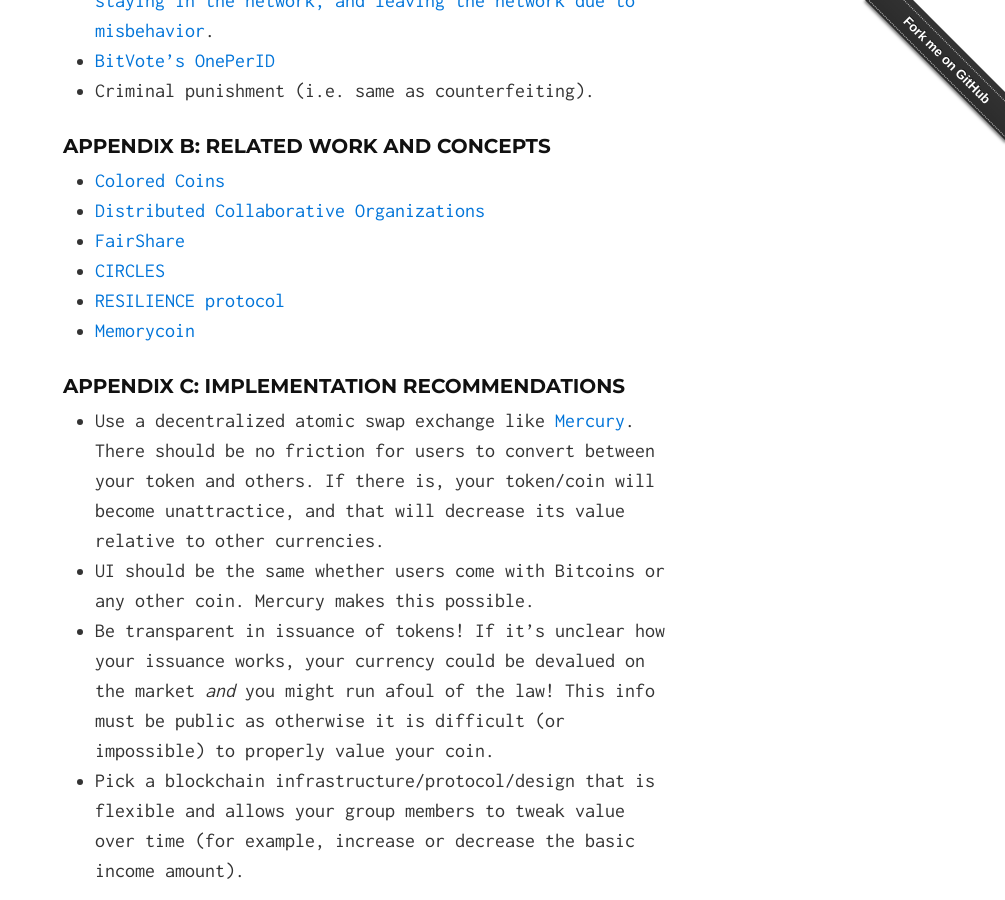
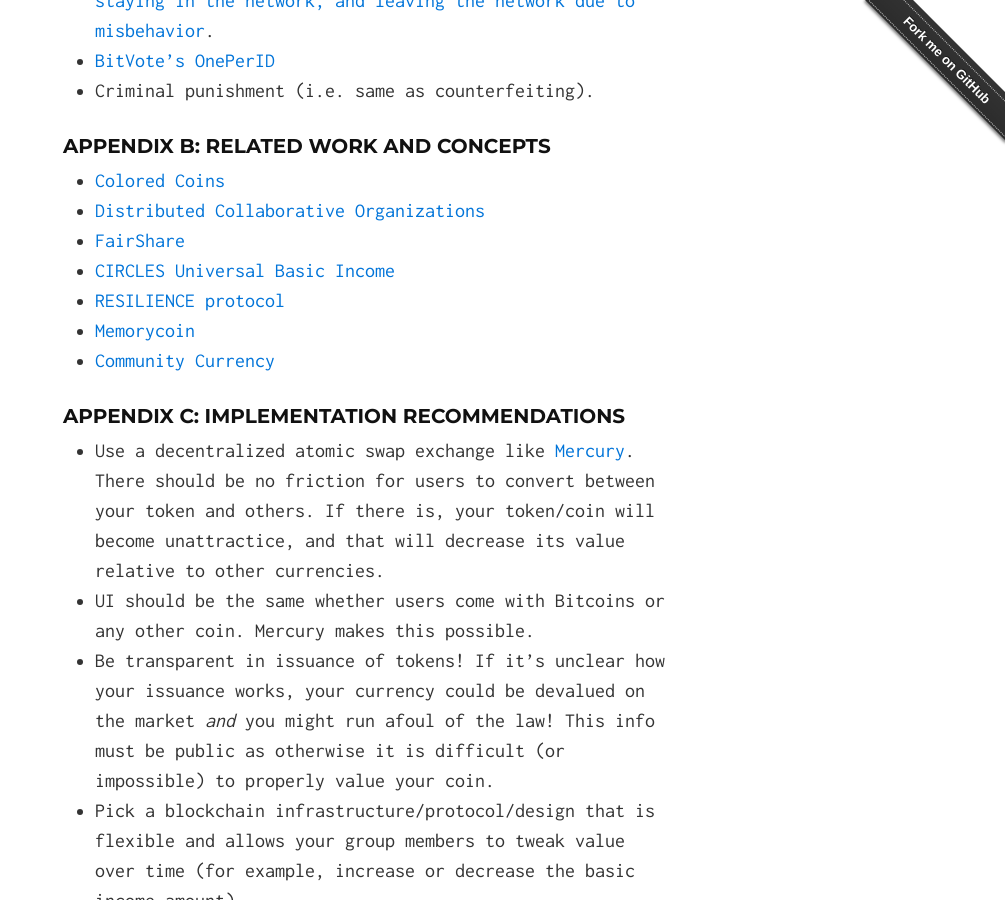
Before and after one commit to okTurtles/groupcurrency.org, a Jekyll site: the page built from index.md, in a window 1280 px wide and 900 px high, scrolled down 5364 px. Shown: the whole window, without its empty margins (275-1280 px from the left). Built offline with Jekyll 4.4.1, drawn with Linux system fonts in a browser that asks for light colours; comment, search, counter and statistics services are not loaded.

Commit message:
Updated CIRCLES link and added Community Currency paper by Xerox PARC

```diff
--- a/index.md
+++ b/index.md
@@ -163,9 +163,10 @@ It is when groups allow arbitrary membership that combating the Sybil attack bec
 - [Colored Coins](https://en.bitcoin.it/wiki/Colored_Coins)
 - [Distributed Collaborative Organizations](https://swarm.fund)
 - [FairShare](https://fair-share.github.io/#/about)
-- [CIRCLES](https://forum.ethereum.org/discussion/1598/basic-income-circles-reputation-market-based-approach-to-solve-the-identity-problem-sybil-attacs)
+- [CIRCLES Universal Basic Income](https://ourbasicincome.wordpress.com/2015/06/18/circles-universal-basic-income/)
 - [RESILIENCE protocol](http://www.resilience.me/sketch-resilience-protocol.html)
 - [Memorycoin](http://memorycoin.org/)
+- [Community Currency](http://suddenplasma.weebly.com/uploads/2/5/9/7/25974272/community_cryptocurrency_issues_pre-pub.pdf)
 
 <a name="AppendixC"></a>
 
```
